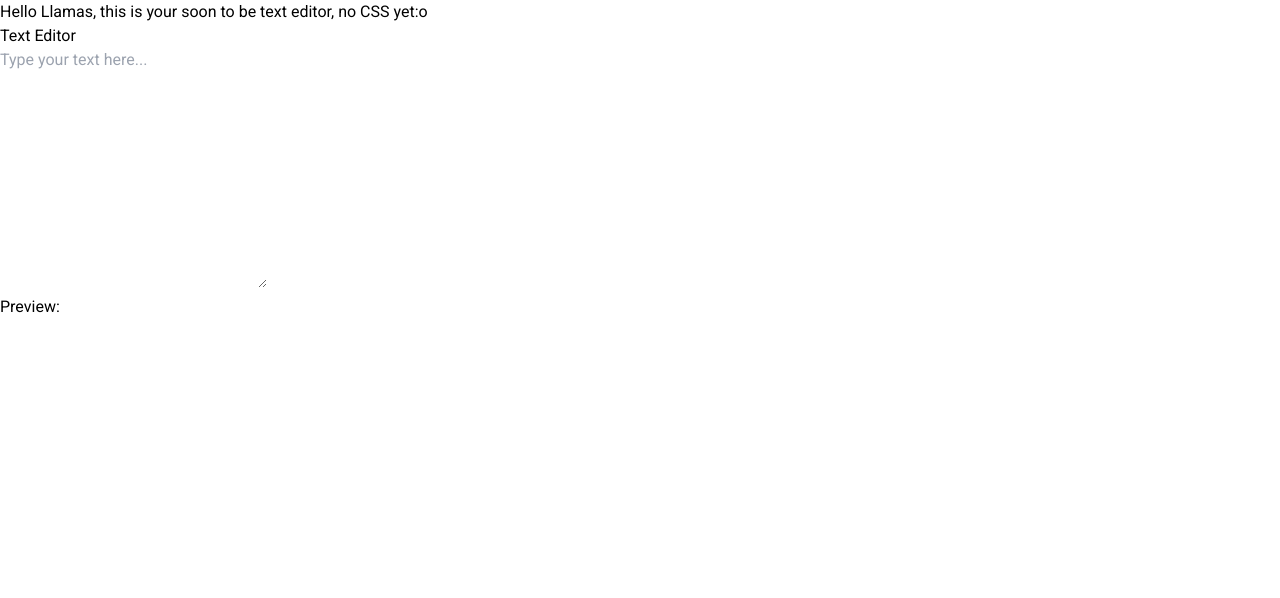
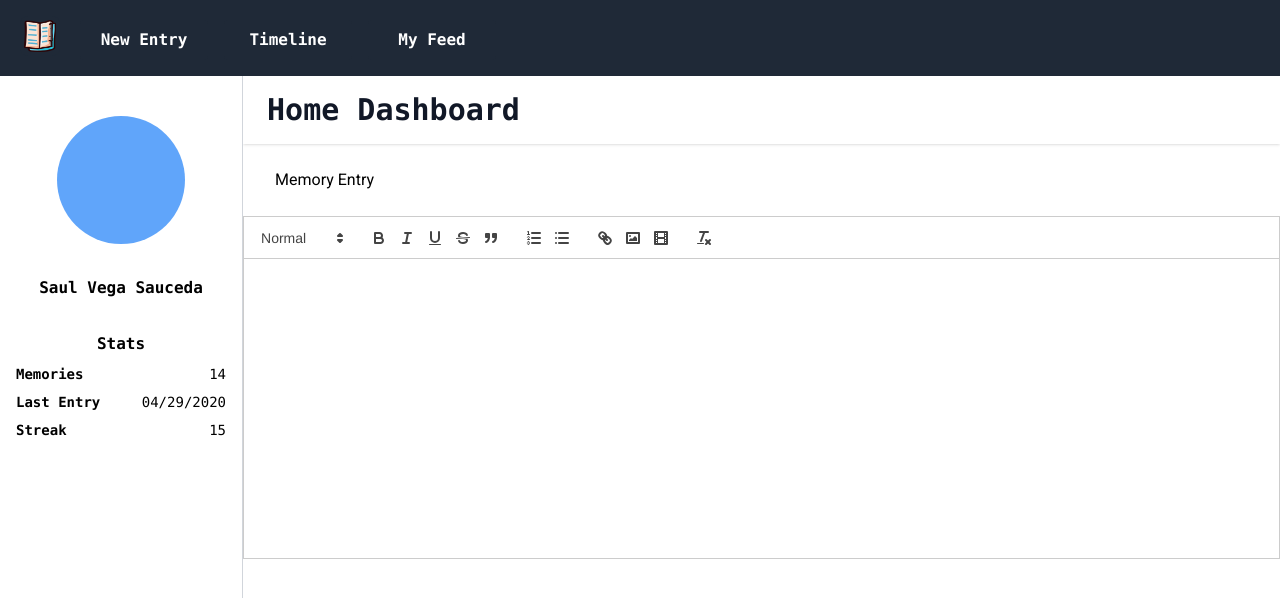
Before and after one commit to jorgetomaylla21/MemOurs, a React app in the folder skeleton-typescript/: page /new-entry in a window 1280 px wide. Shown: the top 598 px of the page. Built offline with nearby package versions, Linux system fonts and the light colour scheme; no server answers; the HTML template or start-up script is replaced by a standard one.

Commit message:
Added better quill editor, no css yet

```diff
--- a/skeleton-typescript/client/src/components/App.tsx
+++ b/skeleton-typescript/client/src/components/App.tsx
@@ -50,7 +50,7 @@ const App = () => {
     <Router>
       <Skeleton path="/" handleLogin={handleLogin} handleLogout={handleLogout} userId={userId} />
       <NotFound default={true} />
-      <TextEditor path="/new-entry"/>
+      <TextEditor path="/new-entry" handleLogin={handleLogin} handleLogout={handleLogout} userId={userId}/>
     </Router>
   );
 };
--- /dev/null
+++ b/skeleton-typescript/client/src/components/RichTextEditor.tsx
@@ -0,0 +1,48 @@
+import React from 'react';
+// src/components/RichTextEditor.tsx
+import ReactQuill, { Quill as QuillType } from 'react-quill';
+import 'react-quill/dist/quill.snow.css'; // Import the styles
+import 'react-quill/dist/quill.bubble.css'; // Import the styles
+import 'react-quill/dist/quill.core.css'; // Import the styles
+//import './RichTextEditor.css'; // Create your own styles
+
+interface RichTextEditorProps {
+  value: string;
+  onChange: (value: string) => void;
+}
+
+const modules = {
+  toolbar: [
+    [{ header: [1, 2, 3, 4, false] }],
+    ['bold', 'italic', 'underline', 'strike', 'blockquote'],
+    [{ list: 'ordered' }, { list: 'bullet' }],
+    ['link', 'image', 'video'],
+    ['clean'],
+  ],
+};
+
+const formats = [
+  'header',
+  'bold', 'italic', 'underline', 'strike', 'blockquote',
+  'list', 'bullet',
+  'link', 'image', 'video',
+];
+
+const RichTextEditor: React.FC<RichTextEditorProps> = ({ value, onChange }) => {
+  const handleChange = (content: string): void => {
+    onChange(content);
+  };
+
+  return (
+    <ReactQuill
+      theme="snow" // or 'bubble'
+      value={value}
+      onChange={handleChange}
+      modules={modules}
+      formats={formats}
+      style={{ height: "300px" }}
+    />
+  );
+};
+
+export default RichTextEditor;
--- a/skeleton-typescript/client/src/components/pages/TextEditor.tsx
+++ b/skeleton-typescript/client/src/components/pages/TextEditor.tsx
@@ -1,25 +1,59 @@
-import React from "react";
-
+import React, { useState, ChangeEvent } from 'react';
+import { GoogleOAuthProvider, CredentialResponse } from "@react-oauth/google";
 import "./Skeleton.css";
 import "../../../src/output.css";
 import NavBar from "../NavBar";
 import { RouteComponentProps } from "@reach/router";
 import SideBar from "../SideBar";
 import Editor from "../Editor";
+import RichTextEditor from '../RichTextEditor';
 
 //TODO(weblab student): REPLACE WITH YOUR OWN CLIENT_ID
 //const GOOGLE_CLIENT_ID = "969378506162-5ltmi54vc1d96lelg5b44slm8c1vbol3.apps.googleusercontent.com";
 
-type Props = RouteComponentProps
+const GOOGLE_CLIENT_ID = "969378506162-5ltmi54vc1d96lelg5b44slm8c1vbol3.apps.googleusercontent.com";
+
+type Props = RouteComponentProps & {
+  userId?: string;
+  handleLogin: (credentialResponse: CredentialResponse) => void;
+  handleLogout: () => void;
+};
 const Skeleton = (props: Props) => {
 
+    const { handleLogin, handleLogout } = props;
+    const [editorValue, setEditorValue] = useState<string>('');
 
-  return (
-    <div>
-      <h1>Hello Llamas, this is your soon to be text editor, no CSS yet:o</h1>
-      <Editor/>
-    </div>
-  );
+    const handleEditorChange = (value: string): void => {
+        setEditorValue(value);
+    };
+
+    return (
+      <GoogleOAuthProvider clientId={GOOGLE_CLIENT_ID}>
+        <div>
+          <header className="fixed top-0 z-50">
+            <NavBar handleLogin={handleLogin} handleLogout={handleLogout} userId={props.userId} />
+          </header>
+          <div className="flex pt-[76px]">
+            <aside className="sticky top-0 h-screen w-[300px]">
+              <SideBar />
+            </aside>
+            <section className="w-full">
+              <header className="header-container">
+                <div className="header-subcontainer">
+                  <h1 className="header-text">Home Dashboard</h1>
+                </div>
+              </header>
+              <main>
+                <div className="max-w-7xl py-6 sm:px-6 lg:px-8">Memory Entry</div>
+                <div>
+                    <RichTextEditor value={editorValue} onChange={handleEditorChange} />
+                </div>
+              </main>
+            </section>
+          </div>
+        </div>
+      </GoogleOAuthProvider>
+    );
 };
 
 export default Skeleton;
--- a/skeleton-typescript/package.json
+++ b/skeleton-typescript/package.json
@@ -46,6 +46,7 @@
     "nodemon": "^2.0.7",
     "react": "^16.x",
     "react-dom": "^16.x",
+    "react-quill": "^2.0.0",
     "socket.io": "^4.5.4",
     "socket.io-client": "^3.0.5",
     "ts-node": "^10.9.1",
```
Also changed, not shown: 1 other file (tests, documents, lock files or other folders).
